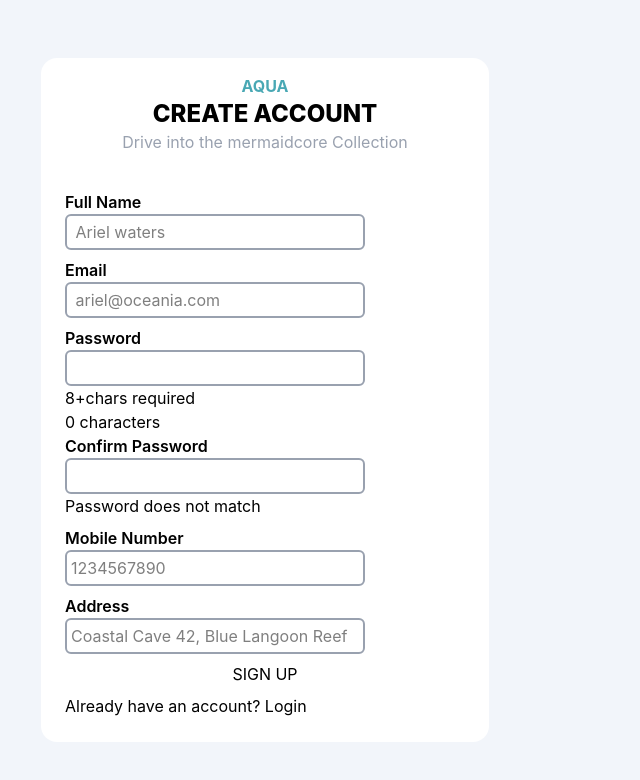
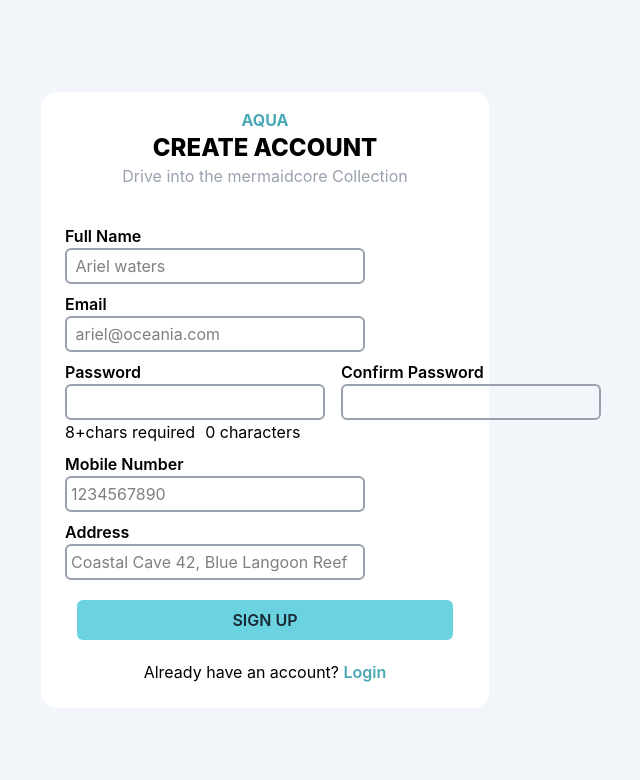
Before and after one commit to Suriyaprakash1101/ecommerce-frontend, a React (Vite) app: page /signup in a window 1280 px wide. Shown: the top 780 px of the page, without its empty margins (375-1015 px from the left). Built offline with nearby package versions, Linux system fonts and the light colour scheme.

Commit message:
sign up page

```diff
--- a/src/components/Navbar.jsx
+++ b/src/components/Navbar.jsx
@@ -9,7 +9,7 @@ const Navbar = () => {
     const activeLinkStyle = ({ isActive }) => {
         return {
             color: isActive ? colorPalette.brand.primary : 'black',
-            borderBottom: isActive ? `2px solid ${colorPalette.brand.primary}` : 'none',  // ← Use borderBottom
+            borderBottom: isActive ? `2px solid ${colorPalette.brand.primary}` : 'none',
 
             textDecoration: 'none'
         }
@@ -17,7 +17,7 @@ const Navbar = () => {
 
     return(
         <div className='flex flex-row gap-4'>
-            <NavLink style={activeLinkStyle} to='/'>Home</NavLink>  {/* ← Change to NavLink */}
+            <NavLink style={activeLinkStyle} to='/'>Home</NavLink>
             <NavLink style={activeLinkStyle} to='/product'>Product</NavLink>
             <NavLink style={activeLinkStyle} to='/about'>About</NavLink>
         </div>
--- a/src/components/SignUp.jsx
+++ b/src/components/SignUp.jsx
@@ -14,53 +14,78 @@ const SignUp = () => {
 
     const context = useApp();
     const color = context.colorPalette;
+    const handleChange = (e,key)=>{
+        setProfileData({...profileData,[key]:e.target.value});
+
+    }
+    const validateInput = ()=>{
+        if(profileData.password != confirmPassword || profileData.password.trim().length<8){
+            return false;
+        }
+        if(profileData.name.trim().length == 0 || profileData.password.trim().length == 0 || profileData.email.trim().length == 0 || profileData.mobile == 0){
+            return false;
+        }
+        return true;
+    }
+    const handleSubmit=()=>{
+       if(!validateInput()){
+         alert("Please enter the valid Data")
+         return
+       }
+       alert("User registered successfully...")
+
+
+
+    }
 
     return <div className='flex flex-col justify-center items-center h-screen' style={{ background: color.background.secondary }}>
-        <div className='bg-white p-4 w-1/2 lg:w-md sm:w-3/4 md:w-3/4 rounded-2xl'>
+        <div className='bg-white p-4 w-full lg:w-md sm:w-3/4 md:w-md rounded-2xl'>
 
 
             <h2 className='text-center font-bold' style={{ color: color.text.header }}>AQUA</h2>
             <h2 className='text-center font-extrabold text-2xl'>CREATE ACCOUNT</h2>
             <p className='text-center text-gray-400 mb-7'>Drive into the mermaidcore Collection</p>
+            <form action="" onSubmit={handleSubmit}>
                 <div className='flex flex-col gap-2 p-2'>
                     <div>
                         <p className='font-semibold'>Full Name</p>
-                    <input type="text" placeholder=' Ariel waters' className='border-2 border-gray-400 w-3/4 p-1 rounded-md' />
+                        <input type="text" placeholder=' Ariel waters' className='border-2 border-gray-400 w-3/4 p-1 rounded-md'  onChange={(e)=>{handleChange(e,'name')}}/>
                     </div>
 
                     <div>
                         <p className='font-semibold'>Email</p>
-                    <input type="email" placeholder=' ariel@oceania.com'  className='border-2 border-gray-400 w-3/4 p-1 rounded-md'/>
+                        <input type="email" placeholder=' ariel@oceania.com' className='border-2 border-gray-400 w-3/4 p-1 rounded-md' onChange={(e)=>{handleChange(e,'email')}}/>
                     </div>
 
-                <div>
+                    <div className='flex flex-col lg:flex-row md:flex-row sm:flex-col gap-4 justify-between'>
                         <div>
                             <p className='font-semibold'>Password</p>
-                        <input type="password" className='border-2 border-gray-400 w-3/4 p-1 rounded-md'/>
-                        <div>
+                            <input type="password" className='border-2 border-gray-400  p-1 rounded-md' onChange={(e)=>{handleChange(e,'password')}}/>
+                            <div className='flex flex-row gap-2.5'>
                                 <p>8+chars required</p>
                                 <p>{profileData.password.length} characters</p>
                             </div>
                         </div>
-                    <div>
+                        <div className='mr-7'>
                             <p className='font-semibold'>Confirm Password</p>
-                        <input type="password" className='border-2 border-gray-400 w-3/4 p-1 rounded-md'/>
-                        {(passwordMatch && profileData.password.length > 0) ? <p>Password match</p> : <p>Password does not match</p>}
+                            <input type="password" className='border-2 border-gray-400  p-1 rounded-md' onChange={(e)=>setConfirmPassword(e.target.value)}/>
+                            {(passwordMatch && profileData.password.length > 0) ? <p>Password match</p> : (profileData.password.length>0)?<p>Password does not match</p>:<p></p>}
                         </div>
                     </div>
                     <div>
                         <p className='font-semibold'>Mobile Number</p>
                         <div>
-                        <input type="number" placeholder='1234567890' className='border-2 border-gray-400 w-3/4 p-1 rounded-md'/>
+                            <input type="number" placeholder='1234567890' className='border-2 border-gray-400 w-3/4 p-1 rounded-md' onChange={(e)=>{handleChange(e,'mobile')}}/>
                         </div>
                     </div>
                     <div>
                         <p className='font-semibold'>Address</p>
-                    <input type="text" placeholder='Coastal Cave 42, Blue Langoon Reef' className='border-2 border-gray-400 w-3/4 p-1 rounded-md'/>
+                        <input type="text" placeholder='Coastal Cave 42, Blue Langoon Reef' className='border-2 border-gray-400 w-3/4 p-1 rounded-md'  onChange={(e)=>{handleChange(e,'address')}}/>
                     </div>
-                <button>SIGN UP</button>
-                <p>Already have an account? <span>Login</span></p>
+                    <button type='submit' className='m-3 p-2 font-semibold rounded-md hover:cursor-pointer' style={{ background: color.cta, color: color.text.primary }}>SIGN UP</button>
+                    <p className='text-center'>Already have an account? <span className='font-semibold' style={{ color: color.text.header }}>Login</span></p>
                 </div>
+            </form>
         </div>
     </div>
 
```
Lines whose indentation alone changed are shown as unchanged.
